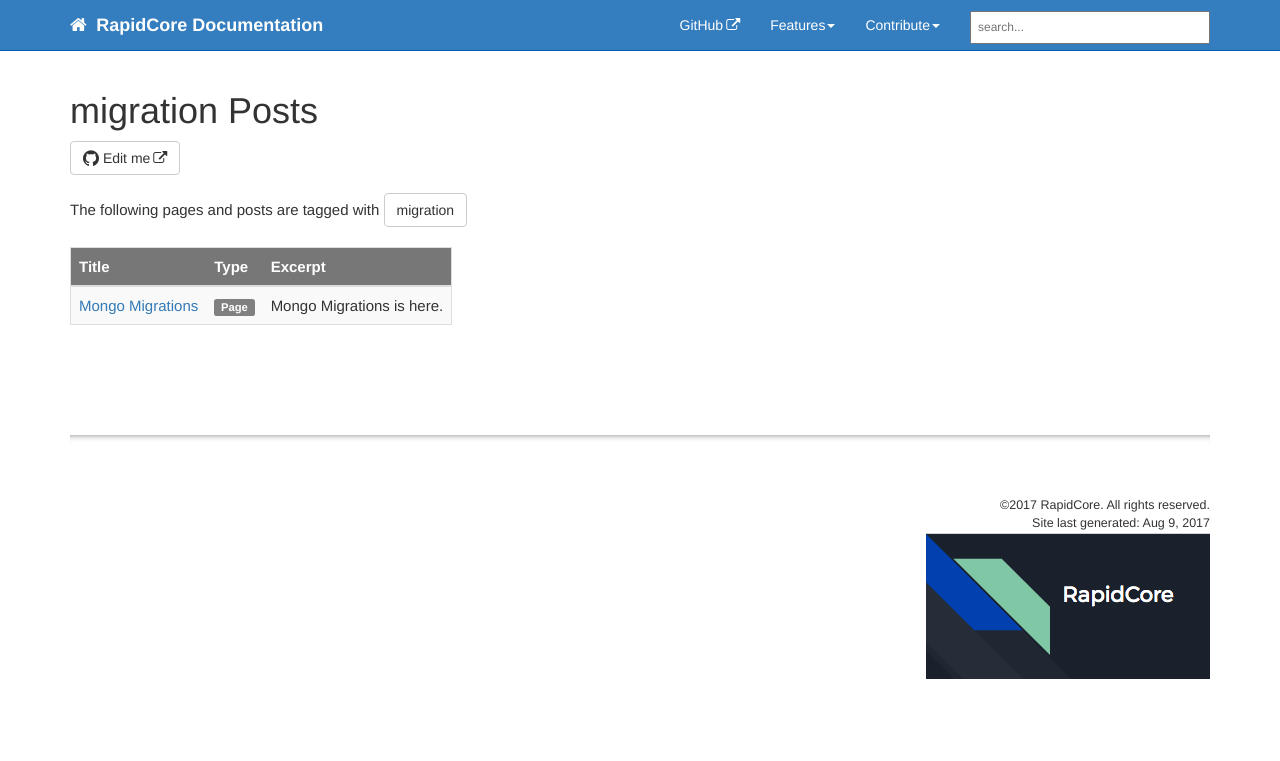
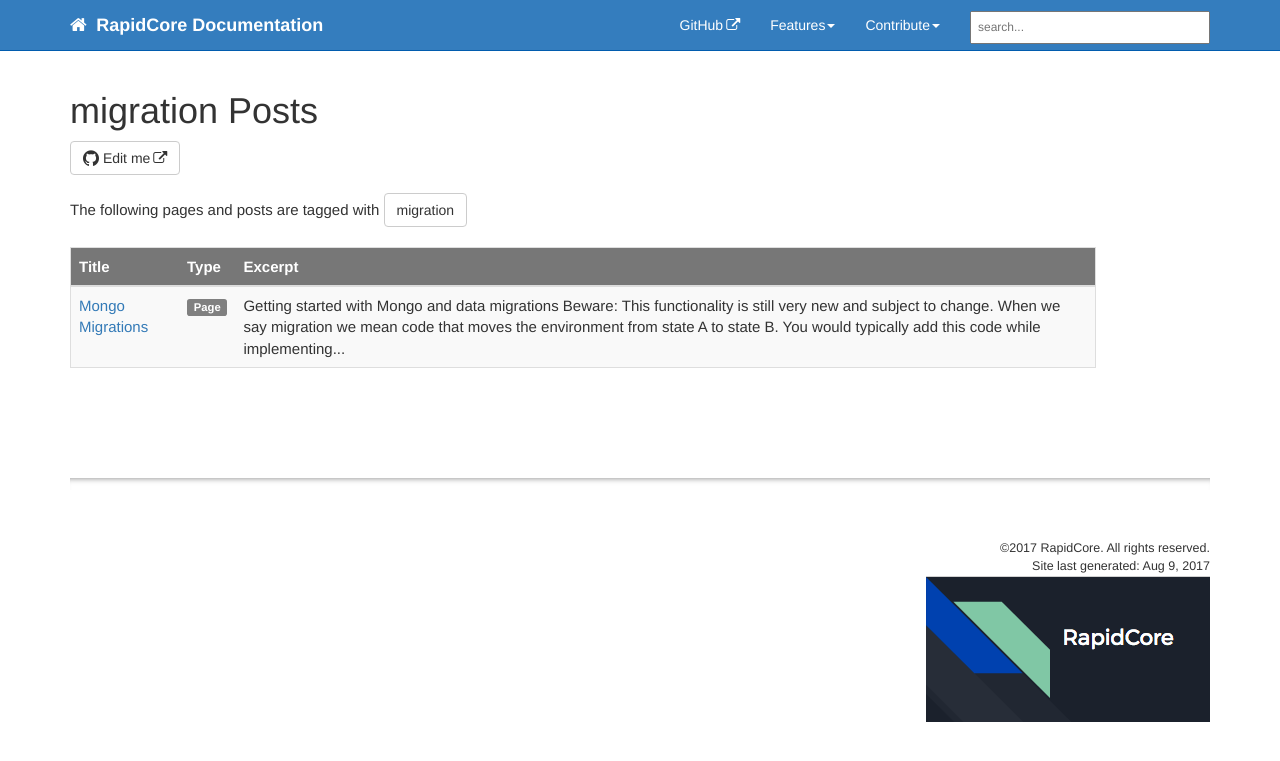
Before and after one commit to rapidcore/rapidcore, a Jekyll site: the page built from pages/tags/tag_migration.md, in a window 1280 px wide. Shown: the top 761 px of the page. Built offline with Jekyll 4.4.1, drawn with Linux system fonts in a browser that asks for light colours; nearby versions of some CDN libraries; comment, search, counter and statistics services are not loaded.

Commit message:
Meta-data tweaks

```diff
--- a/pages/mongo/mongo_migrations.md
+++ b/pages/mongo/mongo_migrations.md
@@ -1,8 +1,7 @@
 ---
 title: Mongo Migrations
 tags: [migration, getting_started]
-keywords:
-summary: "Mongo Migrations is here."
+keywords: [migration]
 sidebar: mongo_sidebar
 permalink: mongo_migrations.html
 folder: mongo
```
